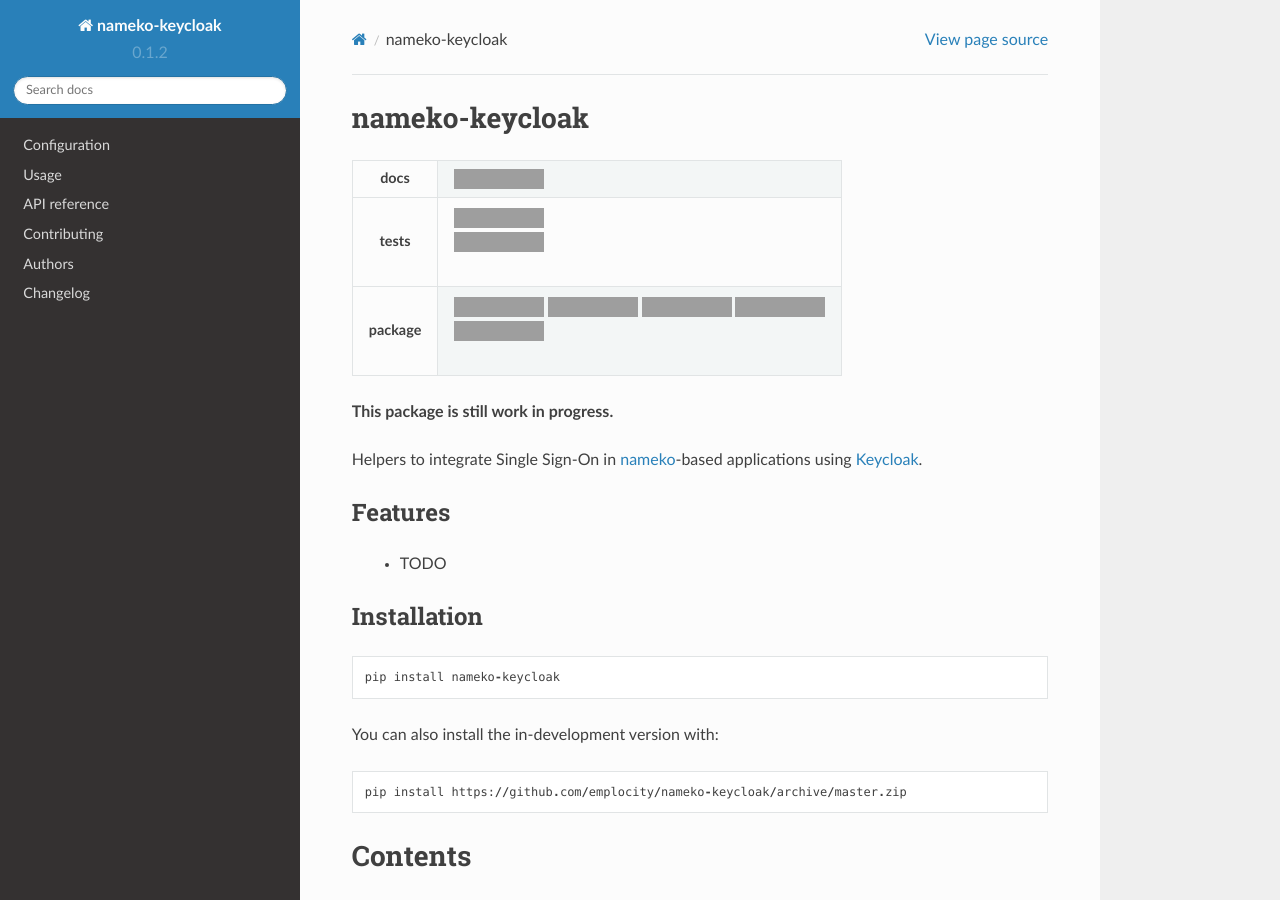
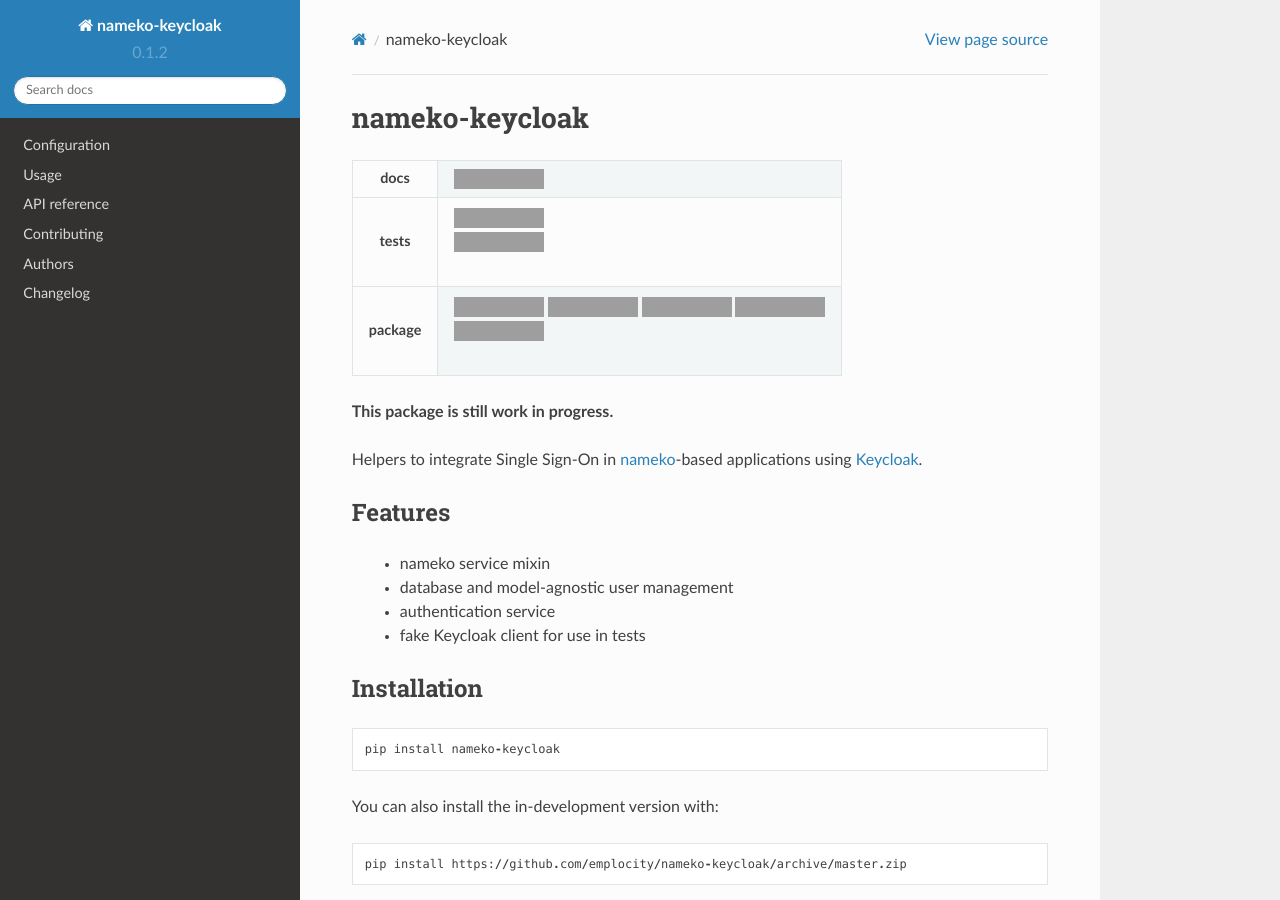
Before and after one commit to Emplocity/nameko-keycloak, a Sphinx documentation site: the page built from docs/index.rst, in a window 1280 px wide and 900 px high, cut to the strip 0-900 px from the top of the window. Built offline with Sphinx 7.4.7 and the Read the Docs theme 2.0.0, drawn with Linux system fonts in a browser that asks for light colours; grey boxes are pictures that could not be loaded.

Commit message:
Point to mixin docstring from configuration.

```diff
--- a/README.rst
+++ b/README.rst
@@ -62,7 +62,10 @@
 Features
 ========
 
- - TODO
+ - nameko service mixin
+ - database and model-agnostic user management
+ - authentication service
+ - fake Keycloak client for use in tests
 
 Installation
 ============
--- a/docs/configuration.rst
+++ b/docs/configuration.rst
@@ -2,4 +2,6 @@
 Configuration
 =============
 
-TODO
+nameko-keycloak is configured from the service class which includes the mixin.
+See :class:`~nameko_keycloak.service.KeycloakSsoServiceMixin` docs for the
+details.
--- a/docs/reference/index.rst
+++ b/docs/reference/index.rst
@@ -1,5 +1,14 @@
 API reference
 =============
 
+.. automodule:: nameko_keycloak.auth
+    :members:
+
 .. automodule:: nameko_keycloak.dependencies
     :members:
+
+.. automodule:: nameko_keycloak.fakes
+    :members:
+
+.. automodule:: nameko_keycloak.service
+    :members:
```
Also changed, not shown: 1 other file.
